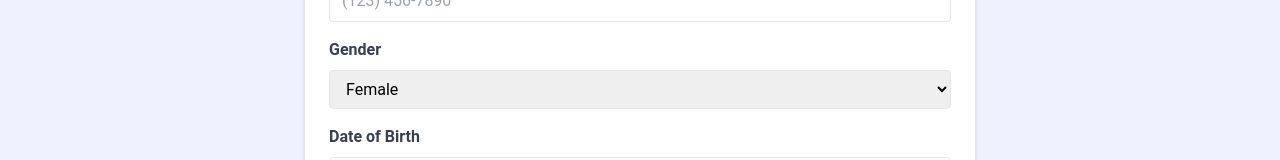
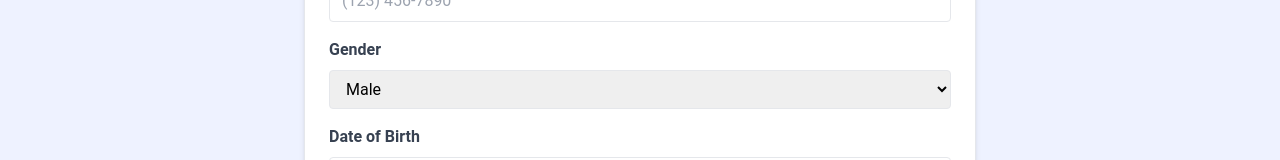
Before and after one commit to shreeya063/w6-cm2, a React (Vite) app in the folder cm2-starter/frontend-simplified/: page /signup in a window 1280 px wide. Shown: the part 600-760 px from the top of the page. Built offline with nearby package versions, Linux system fonts and the light colour scheme.

Commit message:
shreeya IT

```diff
--- a/cm2-starter/frontend-simplified/src/pages/Signup.jsx
+++ b/cm2-starter/frontend-simplified/src/pages/Signup.jsx
@@ -11,7 +11,7 @@ const SignupPage = ({setIsAuthenticated}) => {
   const [email, setEmail] = useState("");
   const [password, setPassword] = useState("");
   const [phone, setPhone] = useState("");
-  const [gender, setGender] = useState("Female");
+  const [gender, setGender] = useState("Male");
   const [dob, setDob] = useState("");
   const [membership, setMembership] = useState("Free");
 
```
